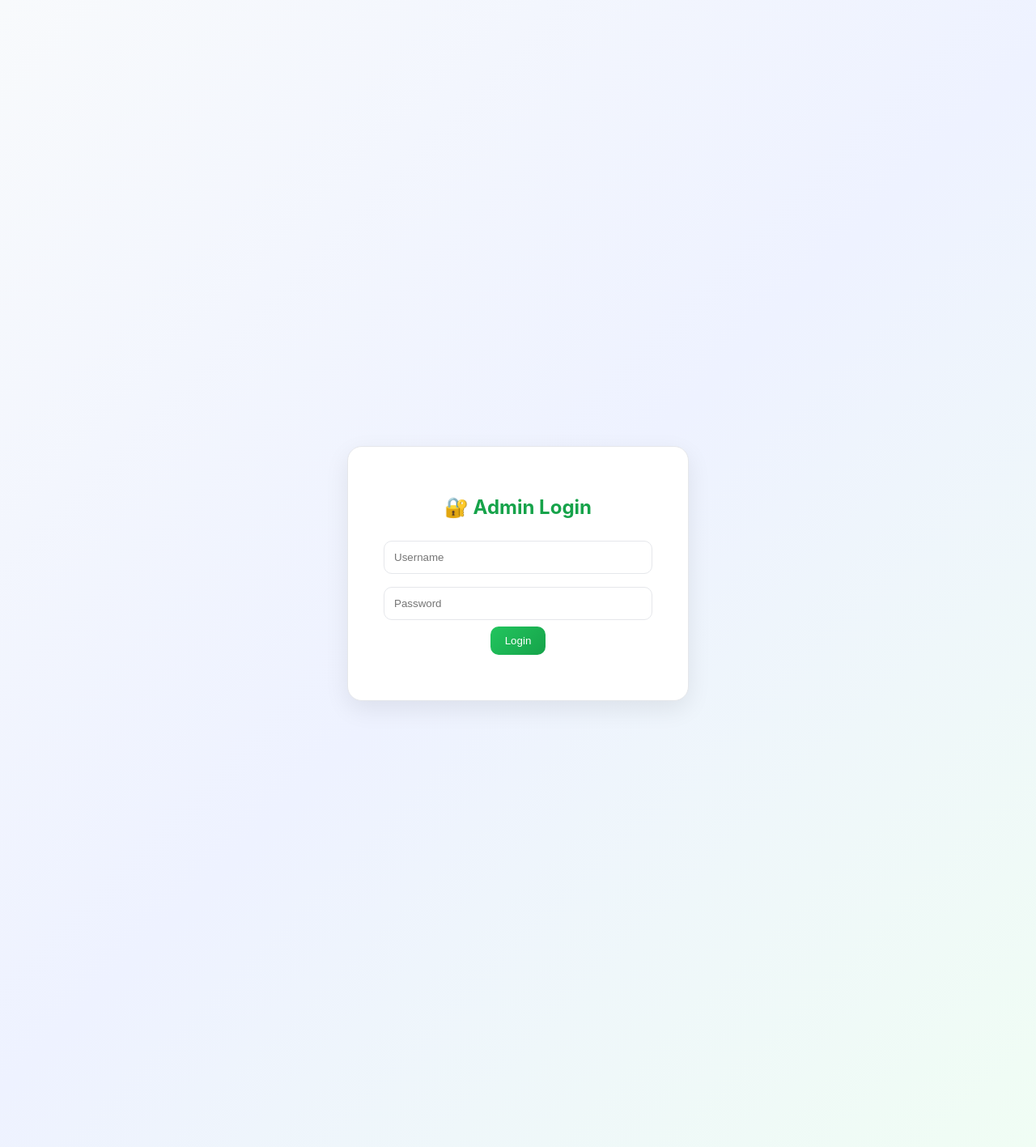
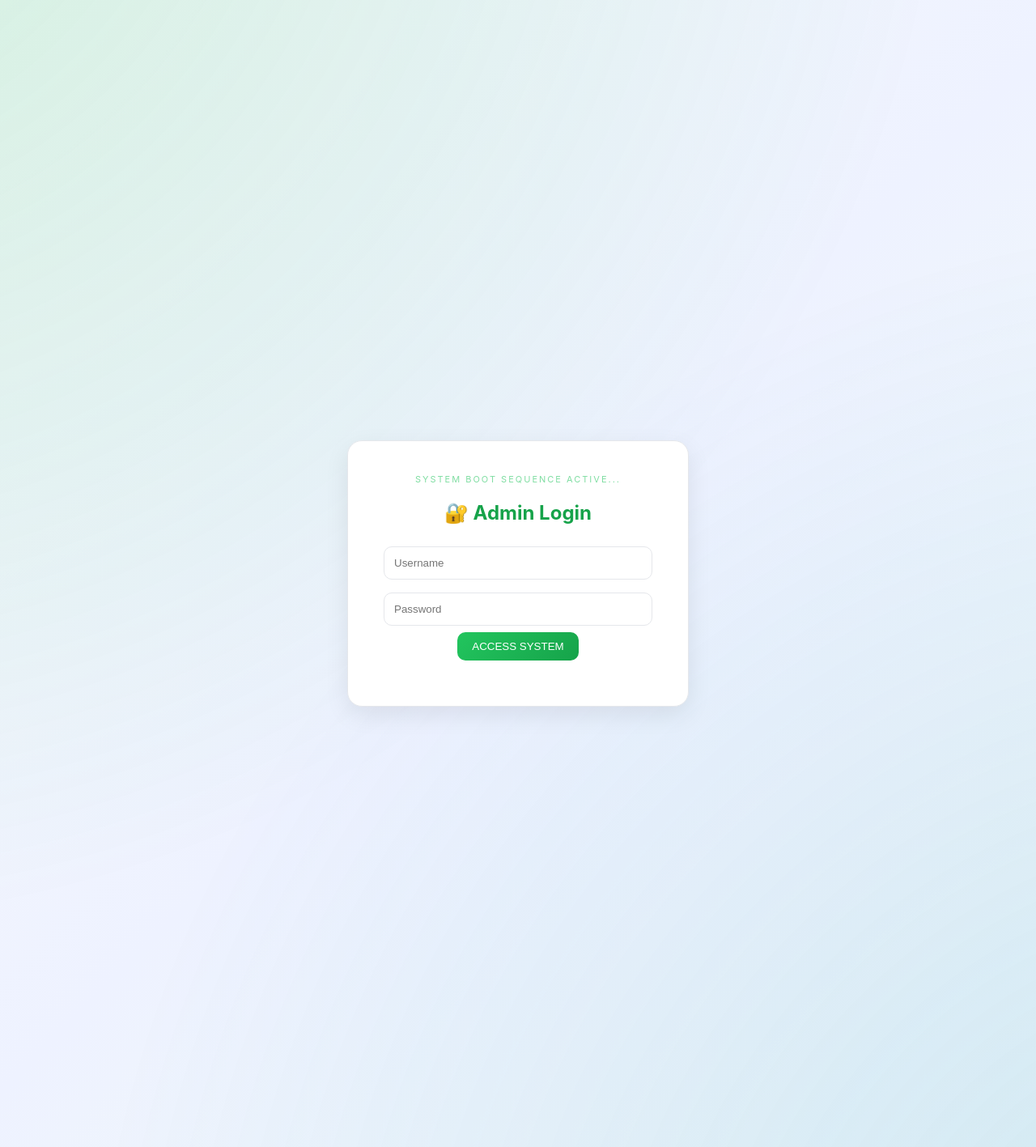
Before and after one commit to shi-dev-sys/green-computing-project, a Flask app: page / in a window 1280 px wide. Shown: the whole page at 81% size. Run offline with Flask 3, Linux system fonts and the light colour scheme.

Commit message:
Updated UI: pie charts, login upgrade, dark mode, search fix

```diff
--- a/templates/index.html
+++ b/templates/index.html
@@ -5,7 +5,7 @@
     <script src="https://cdn.jsdelivr.net/npm/chart.js"></script>
 
     <style>
-        /* ===== THEME SYSTEM ===== */
+        /* ================= THEME ================= */
         :root {
             --bg: linear-gradient(135deg, #f8fafc, #eef2ff, #f0fdf4);
             --card: #ffffff;
@@ -30,25 +30,52 @@
             transition: all 0.3s ease;
         }
 
-        /* ===== LOGIN ===== */
+        /* ================= LOGIN ================= */
         #loginBox {
             height: 100vh;
             display: flex;
             justify-content: center;
             align-items: center;
+            position: relative;
+            overflow: hidden;
         }
 
-        .login-card, .card {
-            background: var(--card);
-            border-radius: 18px;
-            box-shadow: 0 10px 30px rgba(0,0,0,0.08);
-            border: 1px solid var(--border);
+        .login-glow {
+            position: absolute;
+            width: 200%;
+            height: 200%;
+            background: radial-gradient(circle at 20% 20%, #22c55e33, transparent 40%),
+                        radial-gradient(circle at 80% 80%, #3b82f633, transparent 40%);
+            animation: floatBg 6s infinite alternate ease-in-out;
+        }
+
+        @keyframes floatBg {
+            from { transform: scale(1); }
+            to { transform: scale(1.2); }
         }
 
         .login-card {
             padding: 40px;
             width: 340px;
             text-align: center;
+            background: var(--card);
+            border-radius: 18px;
+            border: 1px solid var(--border);
+            box-shadow: 0 10px 30px rgba(0,0,0,0.08);
+            position: relative;
+            z-index: 2;
+        }
+
+        .boot-text {
+            font-size: 11px;
+            color: #22c55e;
+            margin-bottom: 10px;
+            letter-spacing: 2px;
+            animation: blink 1s infinite;
+        }
+
+        @keyframes blink {
+            50% { opacity: 0.4; }
         }
 
         input {
@@ -70,7 +97,28 @@
             cursor: pointer;
         }
 
-        /* ===== LAYOUT ===== */
+        .loader {
+            display: none;
+            margin: 10px auto;
+            width: 22px;
+            height: 22px;
+            border: 3px solid #334155;
+            border-top: 3px solid #22c55e;
+            border-radius: 50%;
+            animation: spin 1s linear infinite;
+        }
+
+        @keyframes spin {
+            100% { transform: rotate(360deg); }
+        }
+
+        .fade-out {
+            opacity: 0;
+            transform: translateY(-20px);
+            transition: 0.5s;
+        }
+
+        /* ================= LAYOUT ================= */
         .sidebar {
             width: 240px;
             height: 100vh;
@@ -93,17 +141,11 @@
             align-items: center;
         }
 
-        .title {
-            font-size: 24px;
-            font-weight: 700;
-        }
+        .title { font-size: 24px; font-weight: 700; }
 
-        .subinfo {
-            font-size: 14px;
-            color: #16a34a;
-        }
+        .subinfo { font-size: 14px; color: #16a34a; }
 
-        /* ===== GRID ===== */
+        /* ================= GRID ================= */
         .grid {
             display: grid;
             grid-template-columns: repeat(auto-fit, minmax(280px, 1fr));
@@ -113,6 +155,9 @@
 
         .card {
             padding: 18px;
+            background: var(--card);
+            border-radius: 16px;
+            border: 1px solid var(--border);
         }
 
         .device-title {
@@ -122,15 +167,9 @@
             margin-bottom: 10px;
         }
 
-        .label {
-            font-size: 13px;
-            color: var(--muted);
-        }
+        .label { font-size: 13px; color: var(--muted); }
 
-        .value {
-            font-size: 18px;
-            font-weight: 600;
-        }
+        .value { font-size: 18px; font-weight: 600; }
 
         .badge {
             display: inline-block;
@@ -148,31 +187,41 @@
             background: var(--card);
             border-radius: 16px;
             padding: 10px;
-            box-shadow: 0 10px 30px rgba(0,0,0,0.06);
         }
 
+        .loader { display:none; }
     </style>
 </head>
 
 <body>
 
-<!-- LOGIN -->
+<!-- ================= LOGIN ================= -->
 <div id="loginBox">
+    <div class="login-glow"></div>
+
     <div class="login-card">
+
+        <div class="boot-text">SYSTEM BOOT SEQUENCE ACTIVE...</div>
+
         <h2 style="color:#16a34a;">🔐 Admin Login</h2>
-        <input id="username" placeholder="Username"><br>
-        <input id="password" type="password" placeholder="Password"><br>
-        <button onclick="login()">Login</button>
+
+        <input id="username" placeholder="Username">
+        <input id="password" type="password" placeholder="Password">
+
+        <button onclick="login()">ACCESS SYSTEM</button>
+
+        <div class="loader" id="loader"></div>
+
         <p id="loginMsg" style="color:red;"></p>
     </div>
 </div>
 
-<!-- SIDEBAR -->
+<!-- ================= SIDEBAR ================= -->
 <div class="sidebar" id="sidebar" style="display:none;">
     <h2>Green Computing Lab Energy & Carbon Emission Analyser</h2>
 </div>
 
-<!-- MAIN -->
+<!-- ================= MAIN ================= -->
 <div class="main" id="dashboard" style="display:none;">
 
     <div class="topbar">
@@ -205,7 +254,7 @@
     <!-- DEVICES -->
     <div class="grid" id="deviceGrid"></div>
 
-    <!-- MAIN GRAPH -->
+    <!-- LINE GRAPH -->
     <div style="height:400px; margin-top:20px;">
         <canvas id="energyChart"></canvas>
     </div>
@@ -214,8 +263,9 @@
 <script>
 
 window.pieCharts = {};
+let searchTimeout;
 
-/* ===== THEME ===== */
+/* ================= THEME ================= */
 function toggleTheme(){
     document.body.classList.toggle("dark");
 
@@ -237,17 +287,30 @@ window.onload = () => {
     }
 };
 
-/* ===== LOGIN ===== */
+/* ================= LOGIN ================= */
 async function login(){
+
+    document.getElementById("loader").style.display = "block";
+
     const res = await fetch('/login',{
         method:'POST',
         headers:{'Content-Type':'application/json'},
-        body:JSON.stringify({username:username.value,password:password.value})
+        body:JSON.stringify({
+            username:username.value,
+            password:password.value
+        })
     });
 
     const data = await res.json();
 
+    setTimeout(()=>{
+
+        document.getElementById("loader").style.display = "none";
+
         if(data.status==='success'){
+            loginBox.classList.add("fade-out");
+
+            setTimeout(()=>{
                 loginBox.style.display='none';
                 dashboard.style.display='block';
                 sidebar.style.display='block';
@@ -255,9 +318,13 @@ async function login(){
                 fetchData();
                 loadGraph();
                 setInterval(fetchData,8000);
+            },400);
+
         } else {
-        loginMsg.innerText='Invalid Login';
+            loginMsg.innerText='ACCESS DENIED';
         }
+
+    },700);
 }
 
 async function logout(){
@@ -265,7 +332,7 @@ async function logout(){
     location.reload();
 }
 
-/* ===== EMAIL ===== */
+/* ================= EMAIL ================= */
 async function saveEmail(){
     const email = document.getElementById('alertEmail').value;
 
@@ -278,14 +345,13 @@ async function saveEmail(){
     alert("Email saved ✔");
 }
 
-/* ===== SEARCH FIX ===== */
-let searchTimeout;
+/* ================= SEARCH ================= */
 document.getElementById("searchBox").addEventListener("keyup",()=>{
     clearTimeout(searchTimeout);
     searchTimeout = setTimeout(fetchData,300);
 });
 
-/* ===== FETCH DATA ===== */
+/* ================= FETCH ================= */
 async function fetchData(){
 
     const res = await fetch('/live');
@@ -315,23 +381,16 @@ async function fetchData(){
         card.innerHTML = `
         <div class="device-title">${d.device}</div>
 
-        <div style="display:flex; align-items:center; gap:12px;">
+        <div style="display:flex; gap:12px;">
 
             <div>
-                <div class="label">⚡ CPU</div>
-                <div class="value">${d.cpu_usage.toFixed(1)}%</div>
-
-                <div class="label">🔌 Power</div>
-                <div class="value">${d.power_watts.toFixed(1)} W</div>
-
-                <div class="label">🌱 Energy</div>
-                <div class="value">${(d.energy_kwh*1000).toFixed(1)} mWh</div>
-
-                <div class="label">🌍 CO₂</div>
-                <div class="value">${(d.co2_kg*1000).toFixed(1)} g</div>
+                <div class="label">CPU</div><div class="value">${d.cpu_usage.toFixed(1)}%</div>
+                <div class="label">Power</div><div class="value">${d.power_watts.toFixed(1)}W</div>
+                <div class="label">Energy</div><div class="value">${(d.energy_kwh*1000).toFixed(1)}mWh</div>
+                <div class="label">CO₂</div><div class="value">${(d.co2_kg*1000).toFixed(1)}g</div>
             </div>
 
-            <div style="width:110px; height:110px;">
+            <div style="width:110px;height:110px;">
                 <canvas id="pie_${id}"></canvas>
             </div>
 
@@ -380,7 +439,7 @@ async function fetchData(){
     lastUpdated.innerText = 'Last Updated: '+new Date().toLocaleTimeString();
 }
 
-/* ===== MAIN GRAPH ===== */
+/* ================= GRAPH ================= */
 async function loadGraph(){
     const res = await fetch('/graph');
     const data = await res.json();
```
Lines whose indentation alone changed are shown as unchanged.
